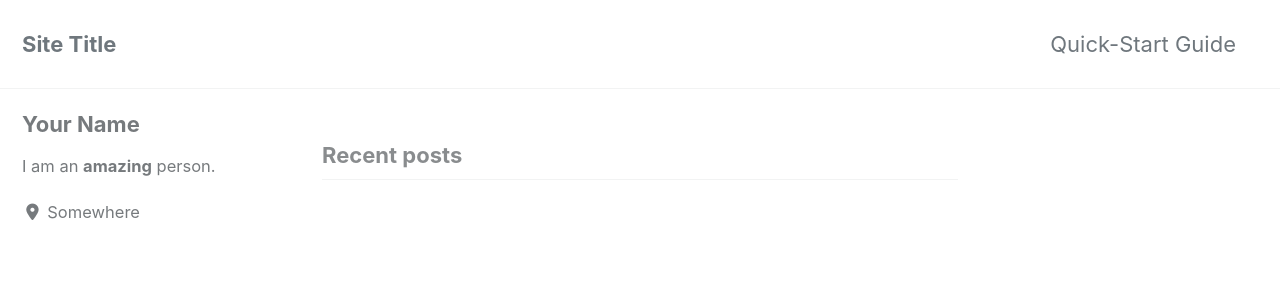
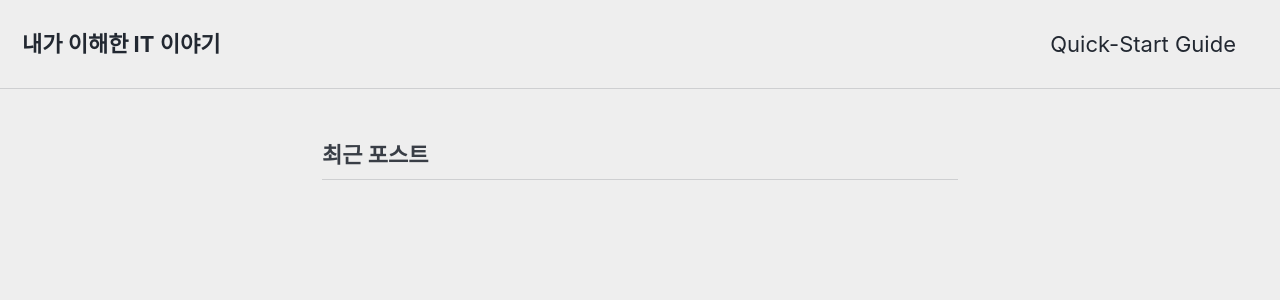
Before and after one commit to shpark706/shpark706.github.io, a Jekyll site: the page built from index.html, in a window 1280 px wide and 900 px high. Shown: the top 300 px of the window. Built offline with Jekyll 4.4.1, drawn with Linux system fonts in a browser that asks for light colours; cached includes are drawn as plain includes; nearby versions of some CDN libraries; the list of posts is cut into pages by our own code.

Commit message:
Update _config.yml

```diff
--- a/_config.yml
+++ b/_config.yml
@@ -12,17 +12,17 @@
 
 # theme                  : "minimal-mistakes-jekyll"
 # remote_theme           : "mmistakes/minimal-mistakes"
-minimal_mistakes_skin    : "default" # "air", "aqua", "contrast", "dark", "dirt", "neon", "mint", "plum", "sunrise"
+minimal_mistakes_skin    : "air" # "air", "aqua", "contrast", "dark", "dirt", "neon", "mint", "plum", "sunrise"
 
 # Site Settings
-locale                   : "en-US"
-title                    : "Site Title"
+locale                   : "ko"
+title                    : "내가 이해한 IT 이야기"
 title_separator          : "-"
 subtitle                 : # site tagline that appears below site title in masthead
 name                     : "Your Name"
 description              : "An amazing website."
-url                      : # the base hostname & protocol for your site e.g. "https://mmistakes.github.io"
-baseurl                  : # the subpath of your site, e.g. "/blog"
+url                      : "https://shpark706.github.io"
+baseurl                  : ""
 repository               : # GitHub username/repo-name e.g. "mmistakes/minimal-mistakes"
 teaser                   : # path of fallback teaser image, e.g. "/assets/images/500x300.png"
 logo                     : # path of logo image to display in the masthead, e.g. "/assets/images/88x88.png"
@@ -105,32 +105,6 @@ analytics:
     anonymize_ip         : # true, false (default)
 
 
-# Site Author
-author:
-  name             : "Your Name"
-  avatar           : # path of avatar image, e.g. "/assets/images/bio-photo.jpg"
-  bio              : "I am an **amazing** person."
-  location         : "Somewhere"
-  email            :
-  links:
-    - label: "Email"
-      icon: "fas fa-fw fa-envelope-square"
-      # url: mailto:your.name@email.com
-    - label: "Website"
-      icon: "fas fa-fw fa-link"
-      # url: "https://your-website.com"
-    - label: "Twitter"
-      icon: "fab fa-fw fa-twitter-square"
-      # url: "https://twitter.com/"
-    - label: "Facebook"
-      icon: "fab fa-fw fa-facebook-square"
-      # url: "https://facebook.com/"
-    - label: "GitHub"
-      icon: "fab fa-fw fa-github"
-      # url: "https://github.com/"
-    - label: "Instagram"
-      icon: "fab fa-fw fa-instagram"
-      # url: "https://instagram.com/"
 
 # Site Footer
 footer:
```
